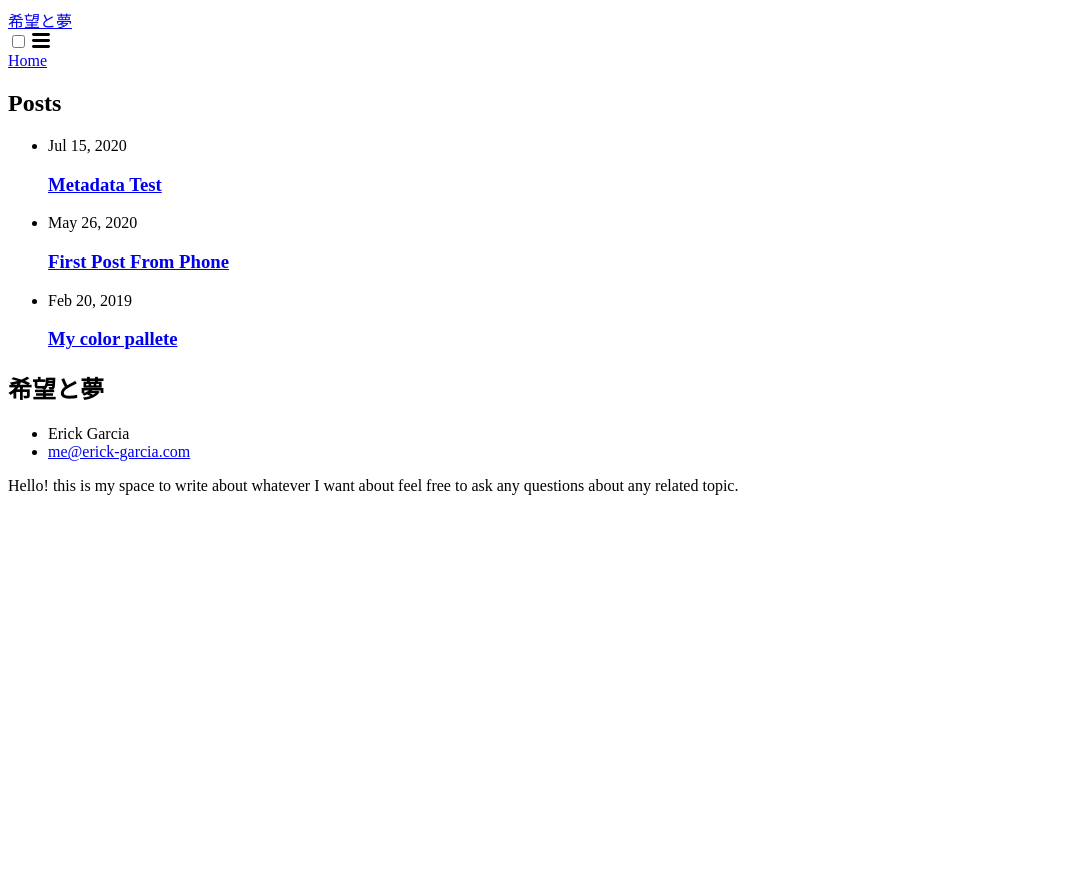
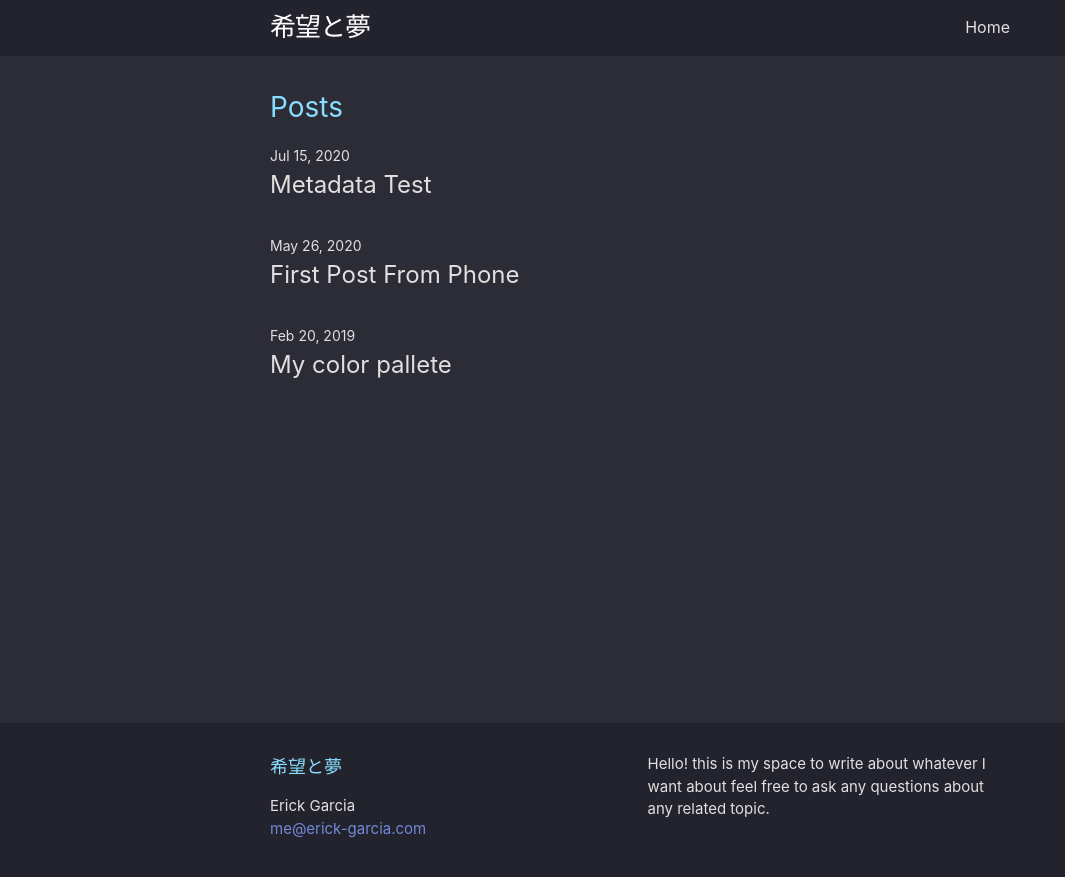
Before and after one commit to garciaErick/blog, a Jekyll site: the page built from index.md, in a window 1280 px wide. Shown: the top 877 px of the page, without its empty margins (0-1065 px from the left). Built offline with Jekyll 4.4.1, drawn with Linux system fonts in a browser that asks for light colours.

Commit message:
Update style.scss

```diff
--- a/assets/css/style.scss
+++ b/assets/css/style.scss
@@ -2,4 +2,5 @@
 # Only the main Sass file needs front matter (the dashes are enough)
 ---
 
+@import "minima";
 @import "monokai.css";
```
